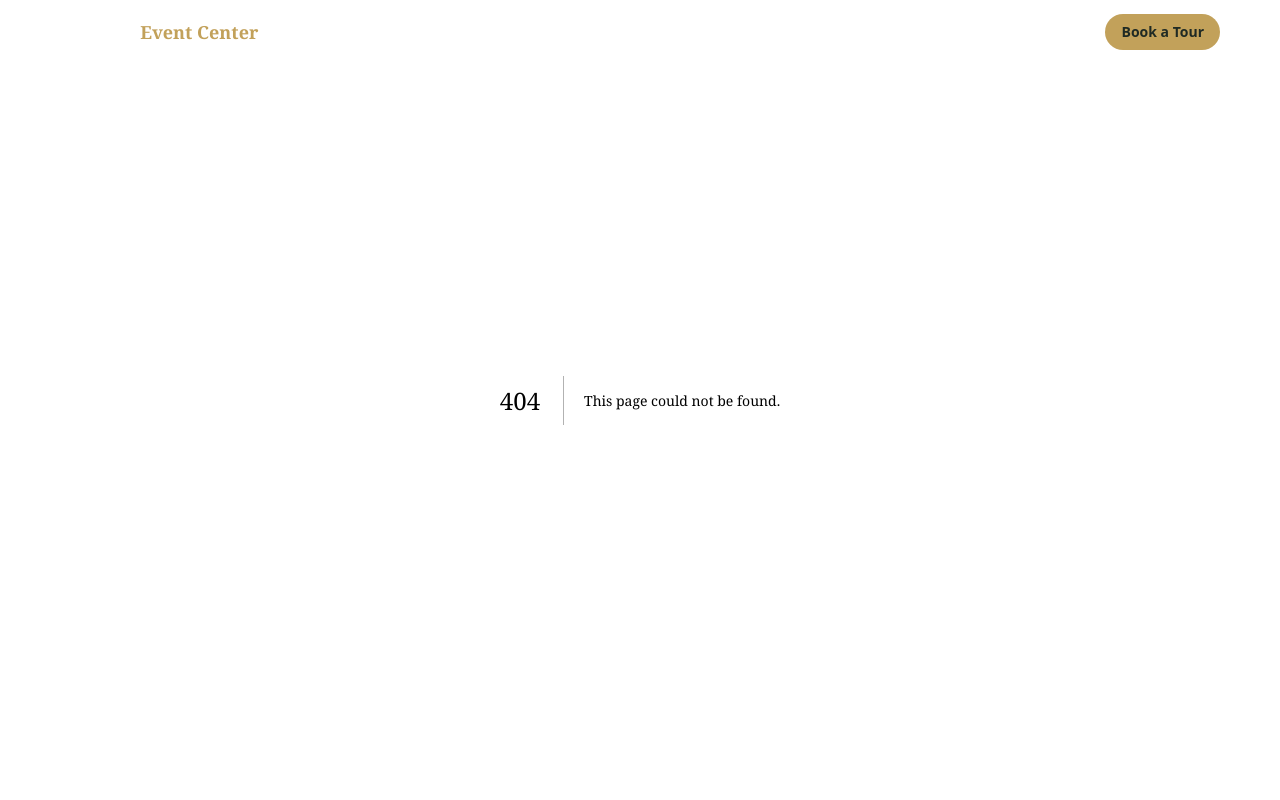
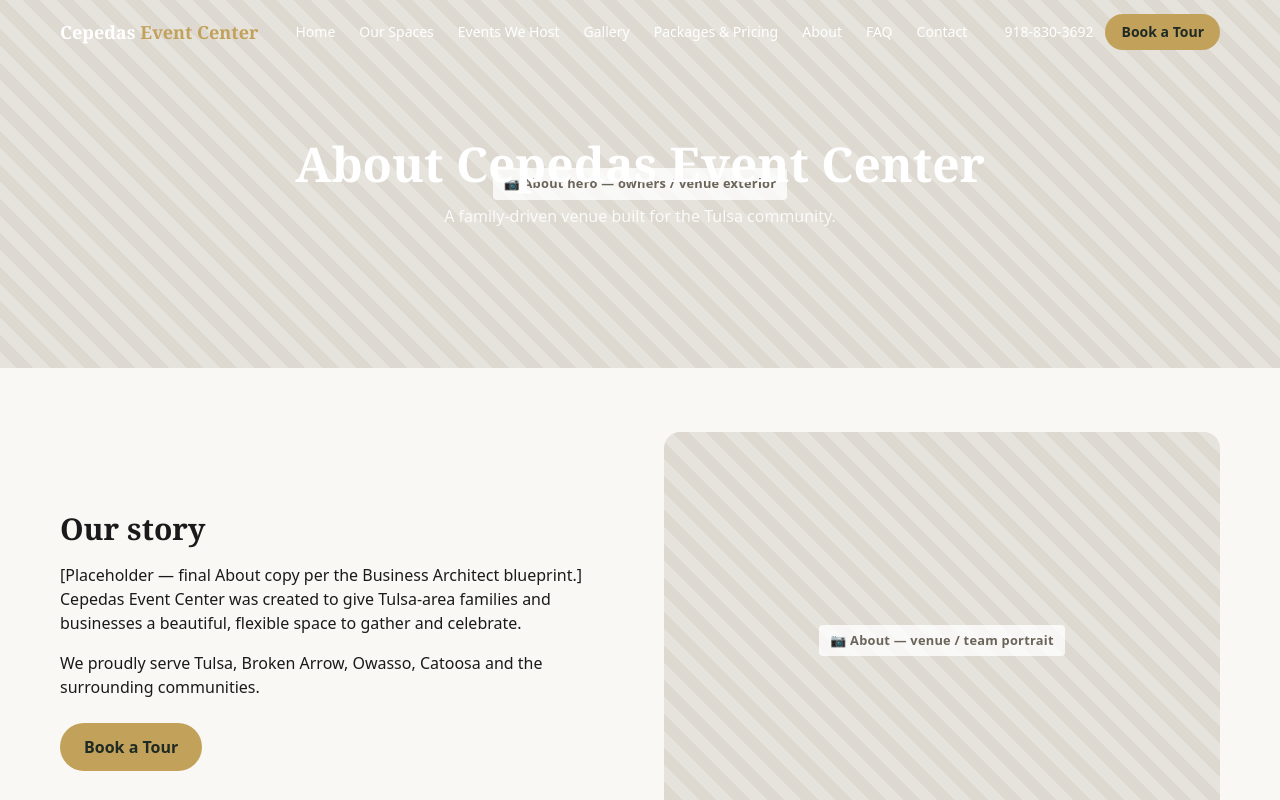
Before and after one commit to gonzalezcap/cepedas-event-center, a Next.js app: page /about in a window 1280 px wide. Before the commit this address had no page. Shown: the top 800 px of the page. Built offline with nearby package versions, Linux system fonts and the light colour scheme.

Commit message:
Add About page

```diff
--- /dev/null
+++ b/app/about/page.tsx
@@ -0,0 +1,27 @@
+import Link from "next/link";
+import PageHero from "@/components/PageHero";
+import PhotoPlaceholder from "@/components/PhotoPlaceholder";
+import Reveal from "@/components/Reveal";
+import { SITE } from "@/lib/site";
+
+export const metadata = {
+  title: "About Us | Cepedas Event Center Tulsa",
+  description: "Learn about Cepedas Event Center, a family-driven open event venue serving Tulsa, Broken Arrow, Owasso and Catoosa, Oklahoma.",
+};
+
+export default function AboutPage() {
+  return (
+    <>
+      <PageHero title="About Cepedas Event Center" subtitle="A family-driven venue built for the Tulsa community." photo="About hero — owners / venue exterior" />
+      <section className="max-w-content mx-auto px-5 py-16 grid md:grid-cols-2 gap-12 items-center">
+        <Reveal>
+          <h2 className="text-3xl font-bold">Our story</h2>
+          <p className="text-ink/70 mt-4">[Placeholder — final About copy per the Business Architect blueprint.] Cepedas Event Center was created to give Tulsa-area families and businesses a beautiful, flexible space to gather and celebrate.</p>
+          <p className="text-ink/70 mt-4">We proudly serve {SITE.serviceAreas.join(", ")} and the surrounding communities.</p>
+          <Link href="/inquiry" className="inline-block mt-6 bg-accent text-primary font-semibold px-6 py-3 rounded-full hover:opacity-90">Book a Tour</Link>
+        </Reveal>
+        <Reveal><PhotoPlaceholder label="About — venue / team portrait" aspect="aspect-[4/3]" className="rounded-2xl overflow-hidden" /></Reveal>
+      </section>
+    </>
+  );
+}
```
